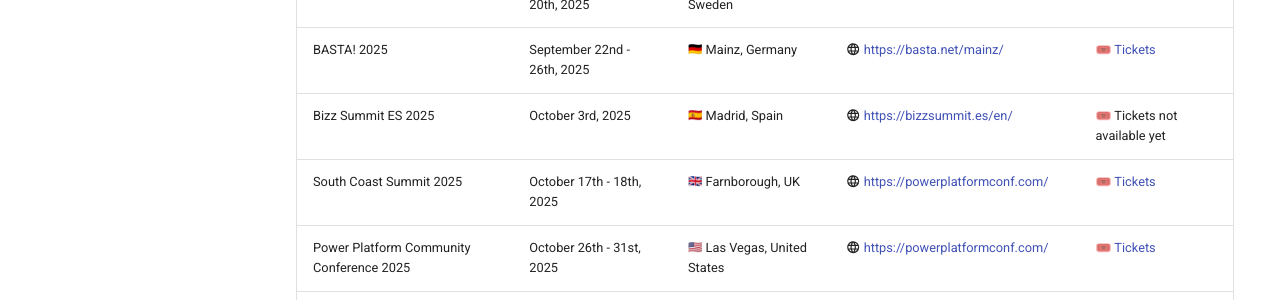
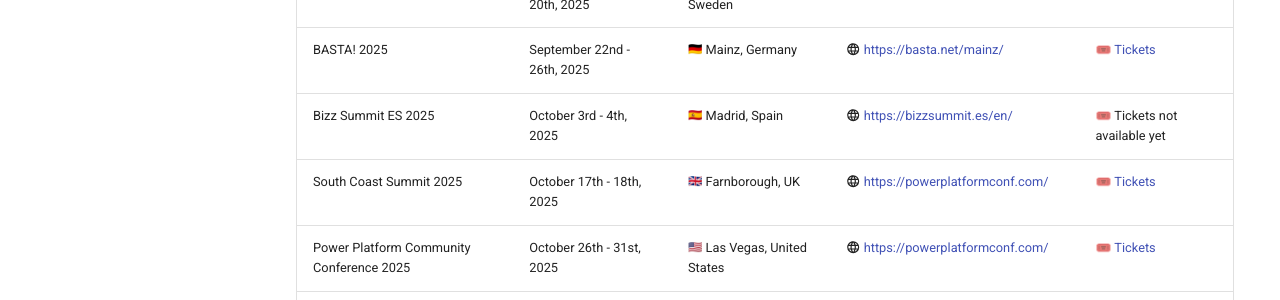
Before and after one commit to Laskewitz/laskewitz.github.io, an MkDocs documentation site: the page built from docs/events.md, in a window 1280 px wide and 900 px high. Shown: the part 379-679 px from the top of the window. Built offline with MkDocs 1.6.1 and Material for MkDocs 9.7.7, drawn with Linux system fonts in a browser that asks for light colours; emoji names are drawn with the system emoji font.

Commit message:
Fixed dates Bizz Summit ES

```diff
--- a/docs/events.md
+++ b/docs/events.md
@@ -17,7 +17,7 @@
 | ----------- | ------------------------------------ | ------------------------------------ | ------------------------------------ | ------------------------------------ |
 | Nordic Summit 2025 | September 19th - 20th, 2025 | :se: Gothenburg, Sweden | :material-web: [https://nordicsummit.info/](https://nordicsummit.info/) | 🎟️ [Tickets](https://nordicsummit.info/tickets/) |
 | BASTA! 2025 | September 22nd - 26th, 2025 | :de: Mainz, Germany | :material-web: [https://basta.net/mainz/](https://basta.net/mainz/) | 🎟️ [Tickets](https://basta.net/mainz/tickets-mainz/?go=ok) |
-| Bizz Summit ES 2025 | October 3rd, 2025 | :es: Madrid, Spain | :material-web: [https://bizzsummit.es/en/](https://bizzsummit.es/en/) | 🎟️ Tickets not available yet |
+| Bizz Summit ES 2025 | October 3rd - 4th, 2025 | :es: Madrid, Spain | :material-web: [https://bizzsummit.es/en/](https://bizzsummit.es/en/) | 🎟️ Tickets not available yet |
 | South Coast Summit 2025 | October 17th - 18th, 2025 | :gb: Farnborough, UK | :material-web: [https://powerplatformconf.com/](https://powerplatformconf.com/) | 🎟️ [Tickets](https://events.justattend.com/events/conference-hub/30432938) |
 | Power Platform Community Conference 2025 | October 26th - 31st, 2025 | :us: Las Vegas, United States | :material-web: [https://powerplatformconf.com/](https://powerplatformconf.com/) | 🎟️ [Tickets](https://powerplatformconf.com/#!/register) |
 | AI DAY 2025 | November 4th, 2025 | :dk: Aarhus, Denmark | :material-web: [https://aiday.dk/](https://aiday.dk/) | 🎟️ [Tickets](https://aiday.dk/billet/) |
```
